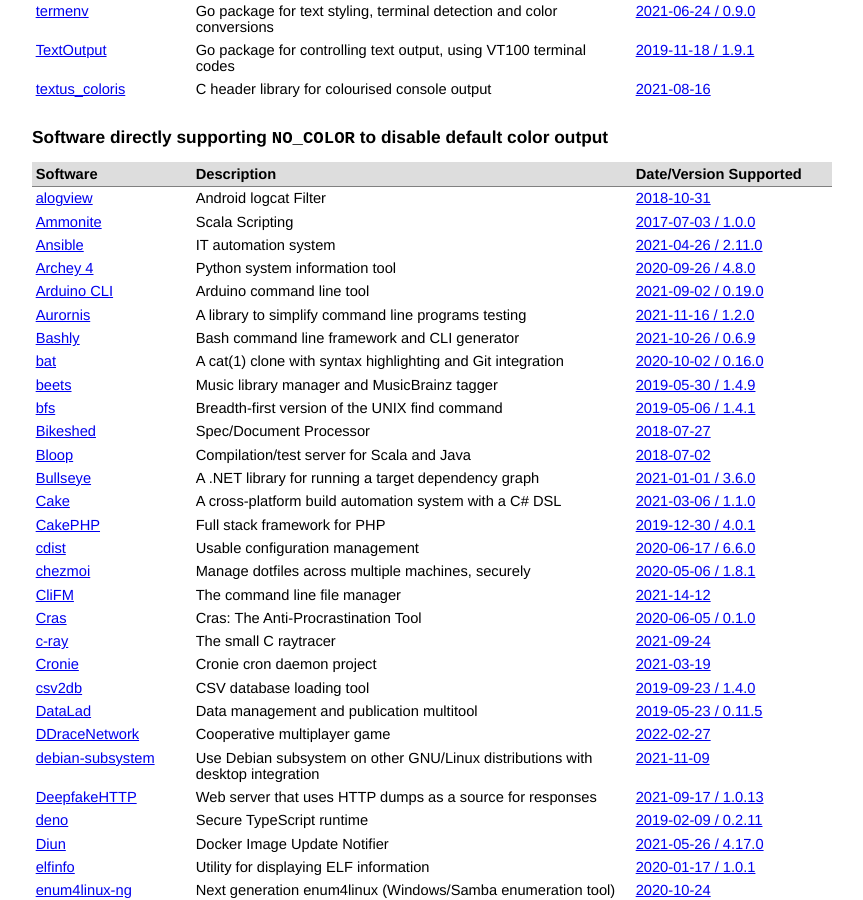
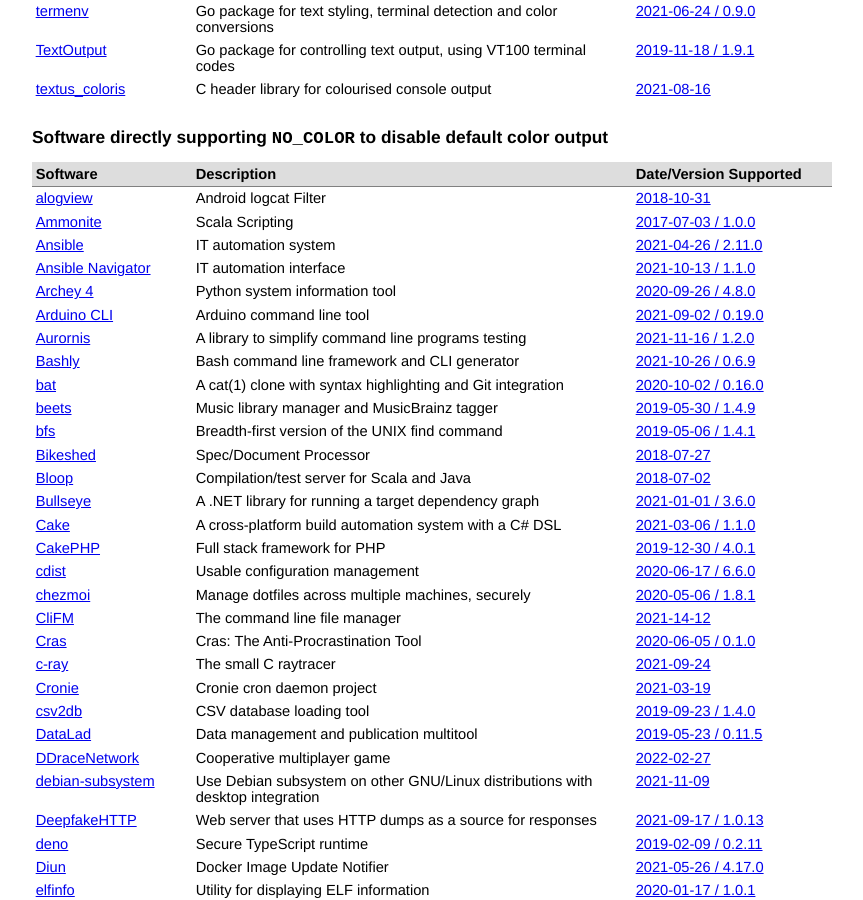
Before and after one commit to jcs/no_color, a Jekyll site: the page built from index.md, in a window 1280 px wide and 900 px high, scrolled down 1565 px. Shown: the whole window, without its empty margins (208-1071 px from the left). Built offline with Jekyll 4.4.1, drawn with Linux system fonts in a browser that asks for light colours; our own code applies the rules of GitHub Pages for plain Markdown files.

Commit message:
Add ansible-navigator (#171)

```diff
--- a/index.md
+++ b/index.md
@@ -106,6 +106,7 @@ color via `NO_COLOR`.
 | [alogview](https://github.com/flimberger/alogview) | Android logcat Filter | [2018-10-31](https://github.com/flimberger/alogview/commit/785e5608711d92a1c41733f9ecfa3ed2d335a940) |
 | [Ammonite](https://github.com/lihaoyi/Ammonite) | Scala Scripting | [2017-07-03 / 1.0.0](https://github.com/lihaoyi/Ammonite/releases/tag/1.0.0) |
 | [Ansible](https://github.com/ansible/ansible) | IT automation system | [2021-04-26 / 2.11.0](https://github.com/ansible/ansible/blob/stable-2.11/changelogs/CHANGELOG-v2.11.rst#v2-11-0) |
+| [Ansible Navigator](https://github.com/ansible/ansible-navigator) | IT automation interface | [2021-10-13 / 1.1.0](https://github.com/ansible/ansible-navigator/releases/tag/1.1.0) |
 | [Archey 4](https://github.com/HorlogeSkynet/archey4) | Python system information tool | [2020-09-26 / 4.8.0](https://github.com/HorlogeSkynet/archey4/releases/tag/v4.8.0) |
 | [Arduino CLI](https://github.com/arduino/arduino-cli) | Arduino command line tool  | [2021-09-02 / 0.19.0](https://github.com/arduino/arduino-cli/releases/tag/0.19.0) |
 | [Aurornis](https://github.com/Deuchnord/Aurornis) | A library to simplify command line programs testing | [2021-11-16 / 1.2.0](https://github.com/Deuchnord/Aurornis/releases/tag/v1.2.0) |
```
